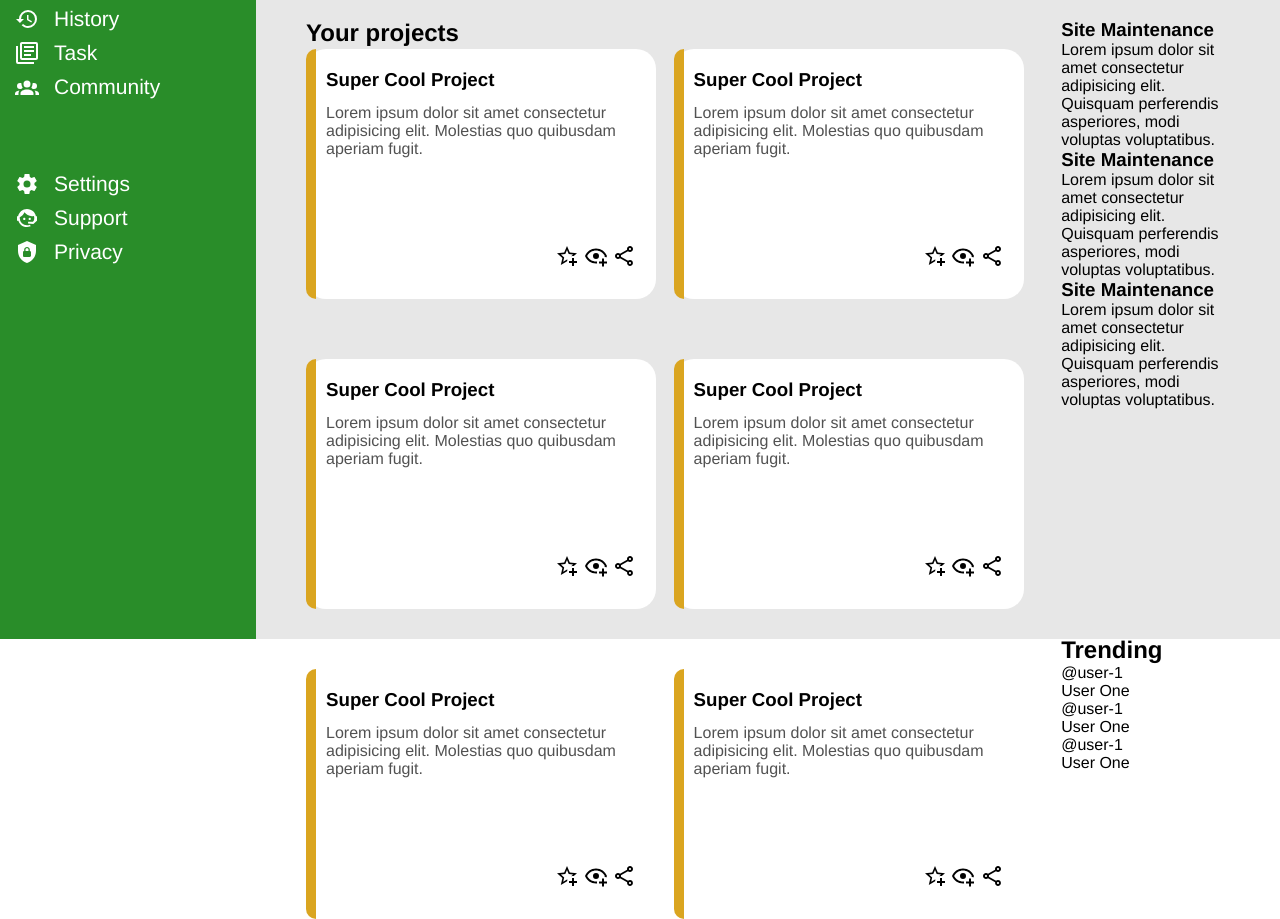
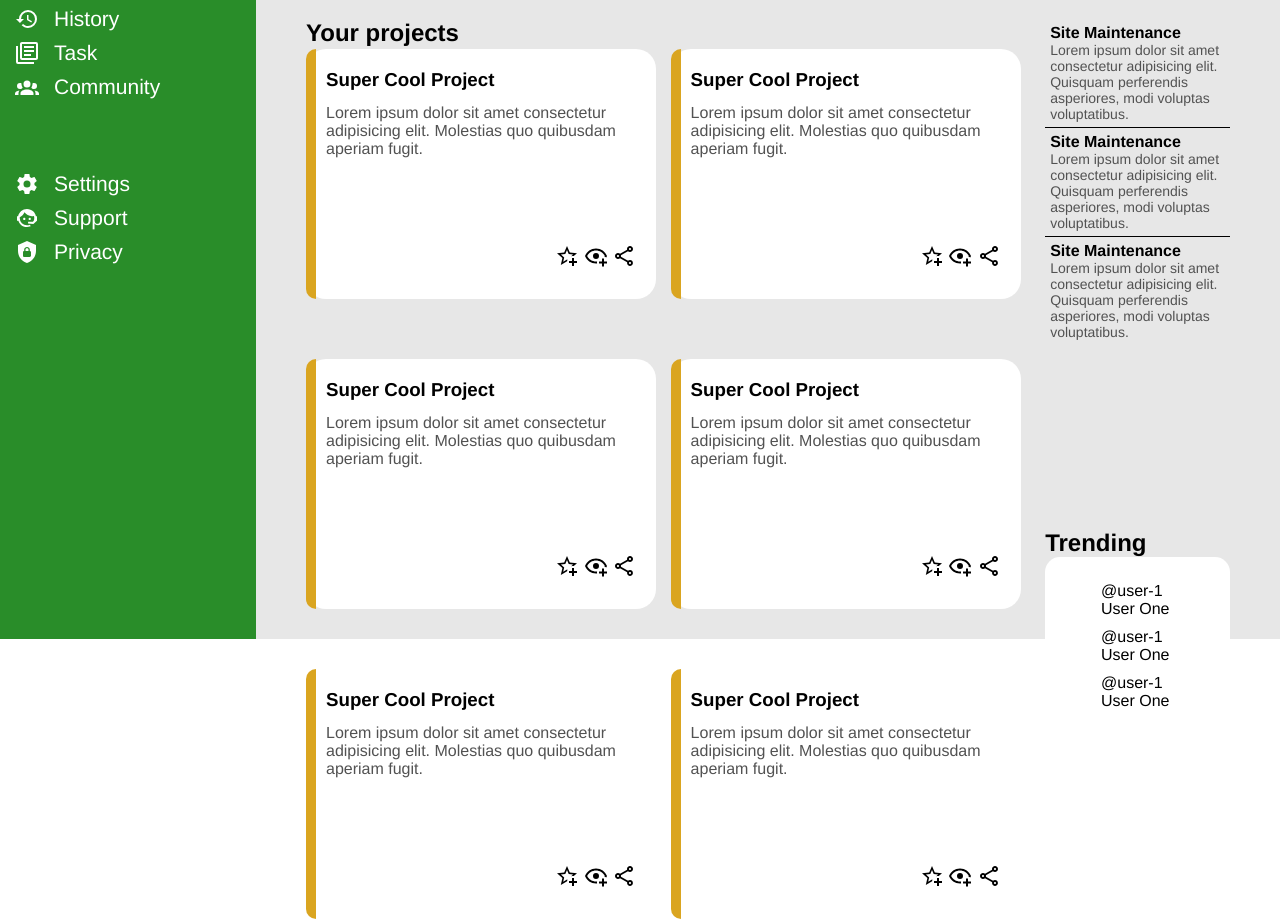
Before and after one commit to dnb777/admin-dashboard, a plain HTML site: page index.html in a window 1280 px wide. Shown: the part 161-1080 px from the top of the page. Drawn offline with Linux system fonts and the light colour scheme; a web font is replaced by a local one.

Commit message:
feat: agrega estilos para seccion announcements y trending

```diff
--- a/style.css
+++ b/style.css
@@ -171,7 +171,6 @@ button[type="button"] {
     background-color: var(--main-bg);
     display: grid;
     grid-template-columns: 4fr 1fr;
-    gap: 80px;
     padding: 30px 50px;
 }
 
@@ -179,6 +178,7 @@ button[type="button"] {
     grid-area: 1 / 1 / 3 / 2;
     display: grid;
     grid-template-rows: 30px 1fr;
+    margin-right: 70px;
 }
 
 .card-container {
@@ -215,3 +215,45 @@ button[type="button"] {
 .card-icons {
     justify-self: end;
 }
+
+/* ANNOUNCEMENTS & TRENDING */
+.notices,
+.trending-users {
+    background-color: #fff;
+    padding: 20px;
+    border-radius: 15px;
+}
+
+.announcements {
+    & h3 {
+        font-size: 1.6rem;
+    }
+    & p {
+        font-size: 1.4rem;
+        color: #525252;
+    }
+}
+
+.notice {
+    padding: 5px;
+    border-bottom: 1px solid #000;
+}
+.notice:last-child {
+    border: none;
+}
+
+.user {
+    display: grid;
+    grid-template-columns: 1fr 5fr;
+    gap: 10px;
+    padding: 5px;
+}
+.user img {
+    width: 50px;
+    height: 50px;
+    border-radius: 50%;
+}
+
+.project-name {
+    color: #525252;
+}
```
